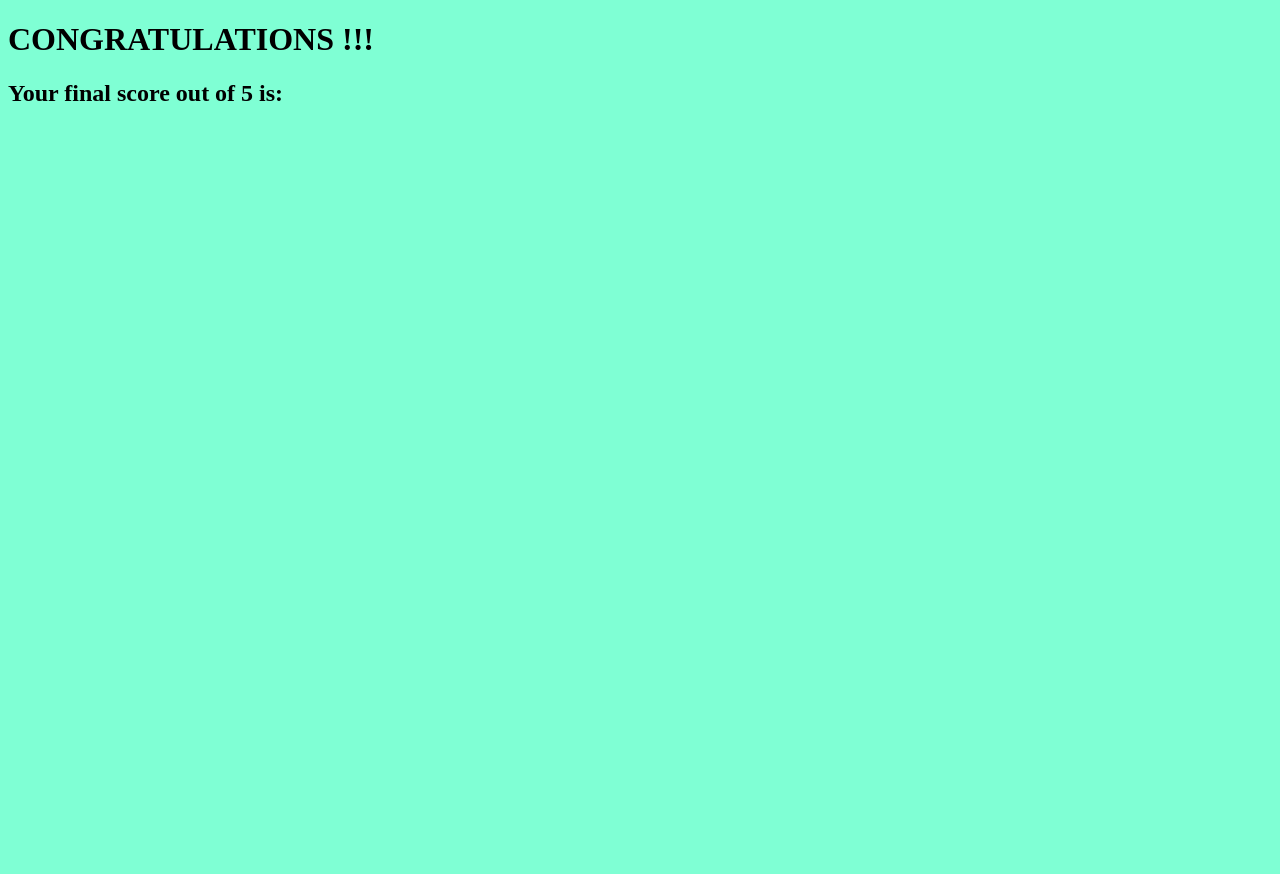
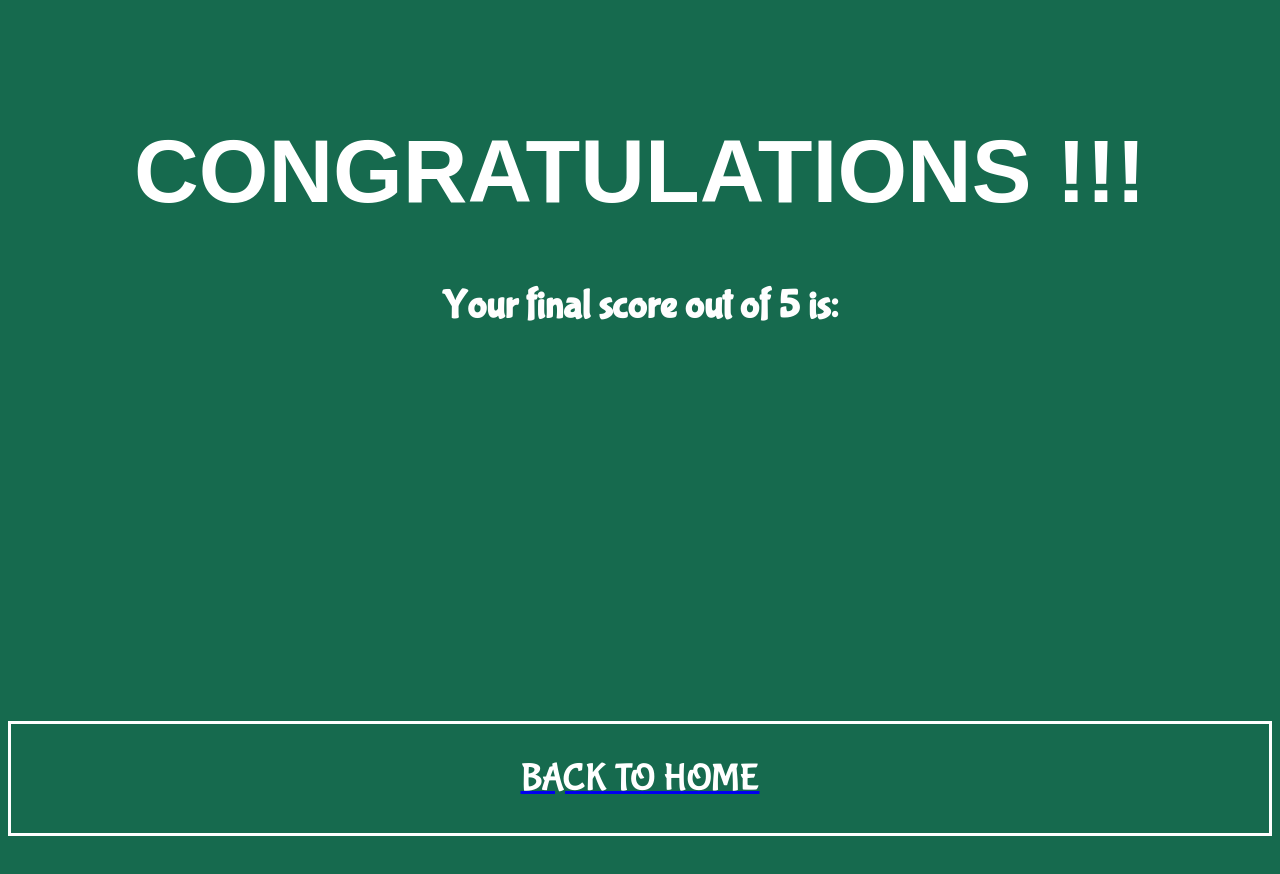
Before and after one commit to Aron-M/Quiz-Game, a plain HTML site: page final-score-congrats.html in a window 1280 px wide. Before the commit the page ends 800 px from the top, so only its background shows below. Drawn offline with Linux system fonts and the light colour scheme; a web font is replaced by a local one.

Commit message:
starting new README

```diff
--- a/assets/css/final-score-congratulations.css
+++ b/assets/css/final-score-congratulations.css
@@ -1,3 +1,44 @@
 body {
-    background-color: aquamarine;
+    background-color: rgb(22, 106, 78);
 }
+
+h1 {
+    font-family: 'Slackey', sans-serif;
+    color: rgb(255, 255, 255);
+    display: flex;
+    justify-content: center;
+    font-size: 7vw;
+    margin-top: 15vh;
+}
+
+h2 {
+    font-family: 'Bubblegum sans', sans-serif;
+    display: flex;
+    justify-content: center;
+    color: rgb(254, 254, 254);
+    text-align: center;
+    font-size: 2.5rem;
+
+}
+
+#space {
+    height: 40vh;
+}
+
+p {
+    display: flex ;
+    justify-content: center;
+    font-family: 'Bubblegum sans', sans-serif;
+    color: #fff;
+    box-sizing: border-box;
+    font-size: 3vw;
+    border-style: solid;
+    border-width: 0.2rem;
+    border-color: #fff;
+   padding-top: 2rem;
+   padding-bottom: 2rem;
+}
+
+p:hover {
+    background-color: black;
+}
--- a/assets/js/script.js
+++ b/assets/js/script.js
@@ -45,6 +45,7 @@ let questionIndex = 0;
 let correctAnswer = "";
 let totalScore = 0;
 let questionNumber = 1;
+let userAnswer = 0;
 const questionNumContainer = document.getElementById("question-1");
 let link = document.createElement('link');
 
@@ -69,7 +70,7 @@ function submitAnswer(event) {
   document.getElementById("button-2").removeEventListener('click', submitAnswer);
   document.getElementById("button-3").removeEventListener('click', submitAnswer);
   let userAnswer = event.target.innerText;
-  if ((userAnswer)) {
+  if (checkAnswer(userAnswer)) {
     questionNumber++;
   }
 
@@ -90,12 +91,12 @@ function submitAnswer(event) {
   }
 }
 
- function displayQuestionNumber() {
+function displayQuestionNumber() {
   questionNumContainer.innerText = "QUESTION " + questionNumber;
   if (checkAnswer(userAnswer)) {
-      questionNumber++;
-    }
+    questionNumber++;
   }
+}
 
 function checkAnswer(userAnswer) {
   if (userAnswer === correctAnswer) {
@@ -105,8 +106,14 @@ function checkAnswer(userAnswer) {
   }
 }
 
+
+
+
 function endQuiz() {
+  localStorage.setItem('totalScore', totalScore);
   window.location.href = "final-score-congrats.html";
+  document.getElementById("final-score-display").innerHTML = totalScore.length;
+  totalScore = (checkAnswer(userAnswer));
   //congratulate and put final score
 }
 
--- a/final-score-congrats.html
+++ b/final-score-congrats.html
@@ -5,12 +5,26 @@
     <meta http-equiv="X-UA-Compatible" content="IE=edge">
     <meta name="viewport" content="width=device-width, initial-scale=1.0">
     <link rel="stylesheet" href="assets/css/final-score-congratulations.css">
+    <link href="https://fonts.googleapis.com/css2?family=Slackey&display=swap" rel="stylesheet">
+    <link href="https://fonts.googleapis.com/css2?family=Bubblegum+Sans&display=swap" rel="stylesheet">
     <title>Document</title>
 </head>
 <body>
     <h1>CONGRATULATIONS !!!</h1>
     <h2>Your final score out of 5 is:</h2>
-    <h3 id="final score"></h3>
+    <h3 id="final-score-display"></h3>
+<div id="space">
 
+</div>
+<div>
+
+    <a href="index.html"><p id="back-to-home"><span id="back-to-home-text">BACK TO HOME</p></button></a>
+
+</div>
+
+
+
+
+    <script src="assets/js/script.js"></script>
 </body>
 </html>
```
Also changed, not shown: README.md (added), assets/images/am-i-responsive-PP2.png (added), assets/images/quiz-home-page-click-button.png (added), assets/images/quiz-home-page-one.png (added), 1 other file.
